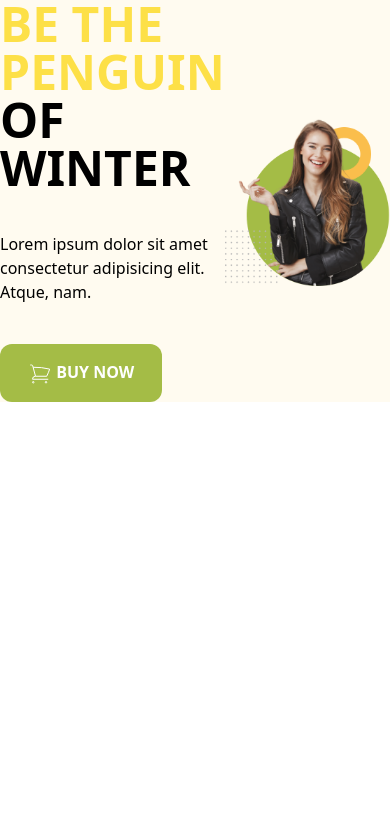
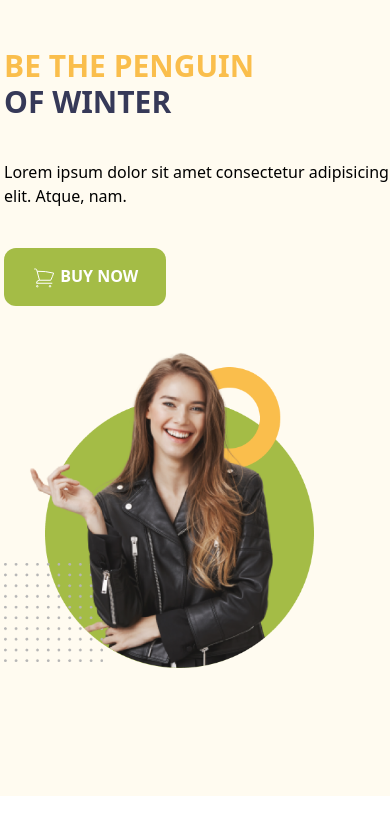
Before and after one commit to ahmadullahtonmoy/penguin-fasion-tailwind, a plain HTML site: page index.html in a window 390 px wide. Drawn offline with nearby package versions, Linux system fonts and the light colour scheme.

Commit message:
banner updated

```diff
--- a/index.html
+++ b/index.html
@@ -14,6 +14,8 @@
               colors: {
                 clifford: '#da373d',
                 penguin: '#FFFBF0',
+                winter: '#363958',
+                penguin_2: '#FABE4C',
               }
             }
           }
@@ -22,12 +24,12 @@
 </head>
 <body>
     <header class="bg-penguin">
-      <section class="container mx-auto flex items-center justify-around">
+      <section class="container sm:mx-auto mx-1 pb-32 pt-12 sm:flex items-center justify-around">
         <div class="space-y-10">
-          <h1 class="text-5xl font-bold uppercase">
-            <span class="text-yellow-300	">Be the Penguin</span>
+          <h1 class="sm:text-5xl text-3xl font-bold uppercase">
+            <span class="text-penguin_2	">Be the Penguin</span>
             <br>
-            <span>Of Winter</span>
+            <span class="text-winter">Of Winter</span>
           </h1>
           <p>Lorem ipsum dolor sit amet consectetur adipisicing elit. Atque, nam.</p>
           <button class="uppercase px-7 py-4 rounded-xl bg-[#A4BC46] text-white font-semibold">
@@ -36,8 +38,8 @@
             </svg>
             buy now</button>
         </div>
-        <div>
-          <img src="images/model.png" alt="">
+        <div class="pt-10 sm:pt-0">
+          <img class="sm:w-full w-4/5" src="images/model.png" alt="">
         </div>
       </section>
     </header>
```
